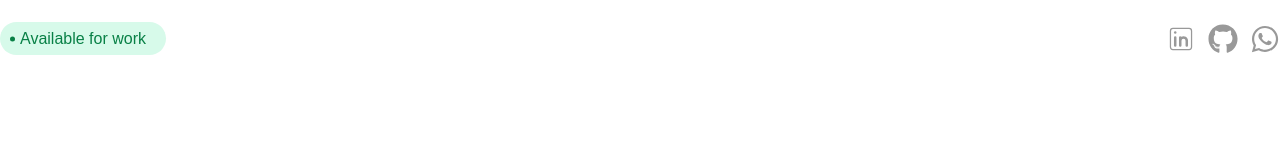
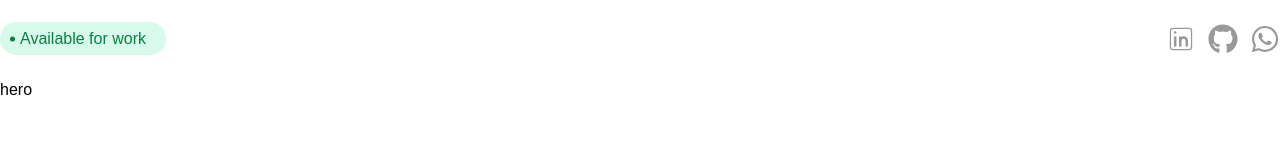
Before and after one commit to AzarAhmadov/Dev-Portfolio, a Next.js app: page / in a window 1280 px wide. Shown: the top 168 px of the page. Built offline with nearby package versions, Linux system fonts and the light colour scheme.

Commit message:
Update page.tsx

```diff
--- a/src/app/page.tsx
+++ b/src/app/page.tsx
@@ -1,10 +1,14 @@
 import Header from '@/components/Header/Header'
+import Hero from '@/components/Hero/Hero'
 import React from 'react'
 
 const page = () => {
   return (
     <>
       <Header />
+      <main>
+        <Hero />
+      </main>
     </>
   )
 }
```
